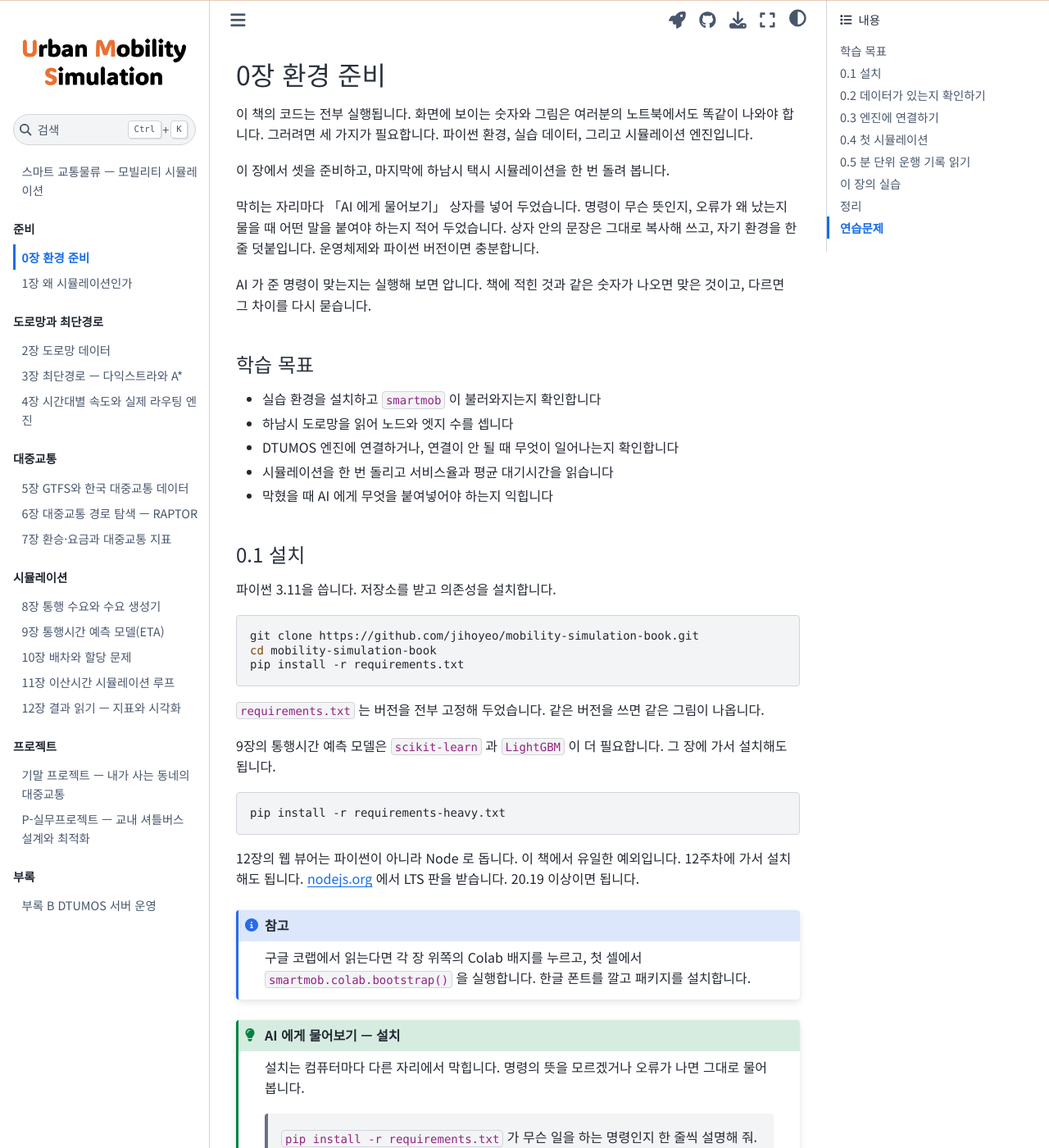
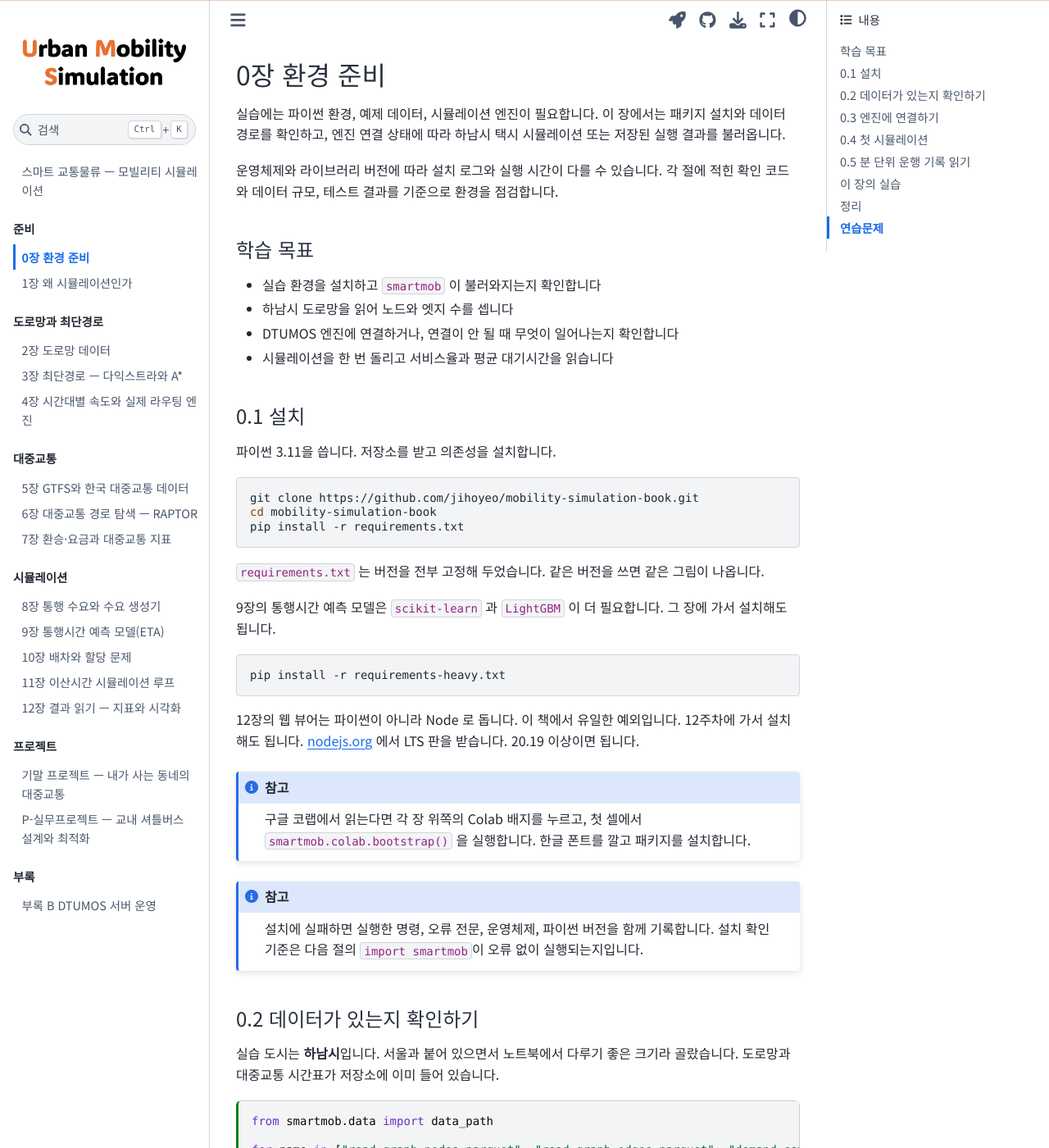
Before and after one commit to jihoyeo/mobility-simulation-book, a Jupyter Book: the page built from ko/ch00_setup.md, in a window 1280 px wide and 1400 px high. Shown: the whole window at 82% size. Built offline with Jupyter Book 1.0.4 settings and Sphinx 7.4.7 and the Sphinx Book theme 1.1.4, drawn with Linux system fonts in a browser that asks for light colours; some of the changed text lies outside the part shown.

Commit message:
0장 설치 안내 문체 교정
실행 환경과 무관하게 결과가 같다는 단정을 바로잡고 AI 질문 예시 상자를 제거합니다. 설치·경로·연결 문제를 확인하는 데 필요한 정보만 남깁니다.

````diff
--- a/ko/ch00_setup.md
+++ b/ko/ch00_setup.md
@@ -14,13 +14,9 @@ kernelspec:
 
 # 0장 환경 준비
 
-이 책의 코드는 전부 실행됩니다. 화면에 보이는 숫자와 그림은 여러분의 노트북에서도 똑같이 나와야 합니다. 그러려면 세 가지가 필요합니다. 파이썬 환경, 실습 데이터, 그리고 시뮬레이션 엔진입니다.
+실습에는 파이썬 환경, 예제 데이터, 시뮬레이션 엔진이 필요합니다. 이 장에서는 패키지 설치와 데이터 경로를 확인하고, 엔진 연결 상태에 따라 하남시 택시 시뮬레이션 또는 저장된 실행 결과를 불러옵니다.
 
-이 장에서 셋을 준비하고, 마지막에 하남시 택시 시뮬레이션을 한 번 돌려 봅니다.
-
-막히는 자리마다 「AI 에게 물어보기」 상자를 넣어 두었습니다. 명령이 무슨 뜻인지, 오류가 왜 났는지 물을 때 어떤 말을 붙여야 하는지 적어 두었습니다. 상자 안의 문장은 그대로 복사해 쓰고, 자기 환경을 한 줄 덧붙입니다. 운영체제와 파이썬 버전이면 충분합니다.
-
-AI 가 준 명령이 맞는지는 실행해 보면 압니다. 책에 적힌 것과 같은 숫자가 나오면 맞은 것이고, 다르면 그 차이를 다시 묻습니다.
+운영체제와 라이브러리 버전에 따라 설치 로그와 실행 시간이 다를 수 있습니다. 각 절에 적힌 확인 코드와 데이터 규모, 테스트 결과를 기준으로 환경을 점검합니다.
 
 ## 학습 목표
 
@@ -28,7 +24,6 @@ AI 가 준 명령이 맞는지는 실행해 보면 압니다. 책에 적힌 것
 - 하남시 도로망을 읽어 노드와 엣지 수를 셉니다
 - DTUMOS 엔진에 연결하거나, 연결이 안 될 때 무엇이 일어나는지 확인합니다
 - 시뮬레이션을 한 번 돌리고 서비스율과 평균 대기시간을 읽습니다
-- 막혔을 때 AI 에게 무엇을 붙여넣어야 하는지 익힙니다
 
 ## 0.1 설치
 
@@ -54,22 +49,8 @@ pip install -r requirements-heavy.txt
 구글 코랩에서 읽는다면 각 장 위쪽의 Colab 배지를 누르고, 첫 셀에서 `smartmob.colab.bootstrap()` 을 실행합니다. 한글 폰트를 깔고 패키지를 설치합니다.
 ```
 
-```{admonition} AI 에게 물어보기 — 설치
-:class: tip
-
-설치는 컴퓨터마다 다른 자리에서 막힙니다. 명령의 뜻을 모르겠거나 오류가 나면 그대로 물어봅니다.
-
-> `pip install -r requirements.txt` 가 무슨 일을 하는 명령인지 한 줄씩 설명해 줘.
-
-> 파이썬 가상환경이 왜 필요한지, 윈도우에서 만드는 명령이 무엇인지 알려 줘.
-
-> 아래 오류가 났어. 윈도우 11 이고 파이썬은 3.11 이야. (오류 메시지를 통째로 붙여넣기)
-
-클로드 코드나 커서 같은 AI 코딩 도구를 쓴다면 설치를 통째로 맡겨도 됩니다.
-
-> 이 저장소를 받아서 파이썬 3.11 가상환경을 만들고 `requirements.txt` 를 설치해 줘. 끝나면 `import smartmob` 이 되는지 확인해 줘.
-
-맡기더라도 마지막 확인은 직접 합니다. `import smartmob` 이 오류 없이 지나가면 다음 절로 넘어갑니다.
+```{note}
+설치에 실패하면 실행한 명령, 오류 전문, 운영체제, 파이썬 버전을 함께 기록합니다. 설치 확인 기준은 다음 절의 `import smartmob`이 오류 없이 실행되는지입니다.
 ```
 
 ## 0.2 데이터가 있는지 확인하기
@@ -95,16 +76,8 @@ G
 
 노드가 12,566개, 엣지가 28,589개입니다. 하남시 전체 도로망치고는 적어 보이지만, 교차로와 막다른 길만 노드로 잡고 그 사이 직선 구간은 엣지 하나로 묶은 결과입니다.
 
-```{admonition} AI 에게 물어보기 — 데이터
-:class: tip
-
-경로 오류는 대부분 노트북을 연 위치 때문에 납니다. 무엇을 확인해야 하는지부터 묻습니다.
-
-> `FileNotFoundError` 가 났어. 파이썬에서 지금 작업 디렉터리를 확인하는 방법을 알려 줘.
-
-> parquet 파일이 CSV 와 무엇이 다른지, 왜 도로망 데이터에 이걸 쓰는지 알려 줘.
-
-> `G` 를 출력했더니 `MultiDiGraph` 라고 나왔어. 이게 무슨 자료구조인지 알려 줘.
+```{note}
+`FileNotFoundError`가 나면 노트북의 현재 작업 디렉터리와 `data/hanam/` 경로를 먼저 확인합니다.
 ```
 
 ## 0.3 엔진에 연결하기
@@ -134,16 +107,8 @@ dt.health()
 녹화본에는 이 책에 나오는 요청만 들어 있습니다. 차량 대수를 80대에서 81대로 바꿔 보는 식으로 값을 바꾸면 `FixtureMissing` 오류가 납니다. 실서버가 필요하다는 뜻이지, 코드가 틀린 것이 아닙니다.
 ```
 
-```{admonition} AI 에게 물어보기 — 연결 설정
-:class: tip
-
-환경변수를 두는 방법은 운영체제와 셸마다 다릅니다. 자기 환경을 밝혀야 맞는 답이 옵니다.
-
-> 윈도우 파워셸에서 환경변수 `SMARTMOB_OFFLINE` 을 1 로 두고 주피터를 켜는 방법을 알려 줘.
-
-> 맥 터미널에서는 같은 것을 어떻게 하는지 알려 줘.
-
-> `docker compose up -d` 가 무엇을 하는 명령인지 설명해 줘. 도커는 처음 써.
+```{note}
+환경변수 설정 명령은 운영체제와 셸에 따라 다릅니다. 설정 뒤에는 주피터 커널을 다시 시작하고 `dt.health()`의 `status`를 확인합니다.
 ```
 
 ## 0.4 첫 시뮬레이션
@@ -202,16 +167,6 @@ print("마지막 시각 대기 승객:", sim.record["waiting_passenger_cnt"].ilo
 
 시뮬레이션이 "차량 80대"를 항상 80대로 다루지 않는다는 뜻입니다. 이런 것을 미리 알고 있어야 결과를 잘못 읽지 않습니다.
 
-```{admonition} AI 에게 물어보기 — 표와 그림
-:class: tip
-
-`sim.record` 는 pandas 데이터프레임입니다. 표를 다루는 문법은 필요할 때 물어보면서 익히는 편이 빠릅니다.
-
-> 판다스 데이터프레임에서 특정 컬럼이 가장 큰 행을 찾는 방법을 알려 줘.
-
-> 이 그래프의 x축을 분 대신 `HH:MM` 으로 바꾸려면 어떻게 하는지 알려 줘.
-```
-
 ## 이 장의 실습
 
 노트북 `labs/ch00_setup.ipynb` 를 열어 함께 돌립니다.
@@ -222,25 +177,13 @@ print("마지막 시각 대기 승객:", sim.record["waiting_passenger_cnt"].ilo
 jupyter lab labs/ch00_setup.ipynb
 ```
 
-```{admonition} AI 에게 물어보기 — 빈칸이 안 풀릴 때
-:class: tip
-
-답을 그대로 받으면 배울 자리가 사라집니다. 무엇을 모르는지 좁혀 달라고 부탁합니다.
-
-> 아래 코드에서 오류가 났어. 원인이 어디인지만 짚어 주고 고친 코드는 주지 마.
-
-> 이 빈칸을 채우려면 어떤 함수를 찾아봐야 하는지 이름만 알려 줘.
-
-> 내가 쓴 코드가 왜 이 값을 내는지 한 줄씩 따라가면서 설명해 줘.
-```
-
 ## 정리
 
 - `pip install -r requirements.txt` 로 환경을 만들고, `smartmob` 을 통해 데이터와 엔진에 접근합니다
 - `load_road_graph("hanam")` 이 도로망을, `Dtumos()` 가 시뮬레이션 엔진을 담당합니다
 - 엔진에 못 붙으면 `data/fixtures/` 의 녹화본으로 자동 전환됩니다
 - `sim.summary()` 는 서비스율·평균 대기시간·차량 가동률을, `sim.record` 는 분 단위 시계열을 줍니다
-- 막히면 명령과 오류 전문을 붙여넣고 AI 에게 묻습니다. `import smartmob` 이 지나가는지가 설치의 기준입니다
+- 설치가 끝나면 `import smartmob`과 각 절의 확인 코드를 실행합니다
 - 1장에서는 이 장치가 왜 필요한지, 기존 시뮬레이터로는 왜 안 되는지를 봅니다
 
 ## 연습문제
````
